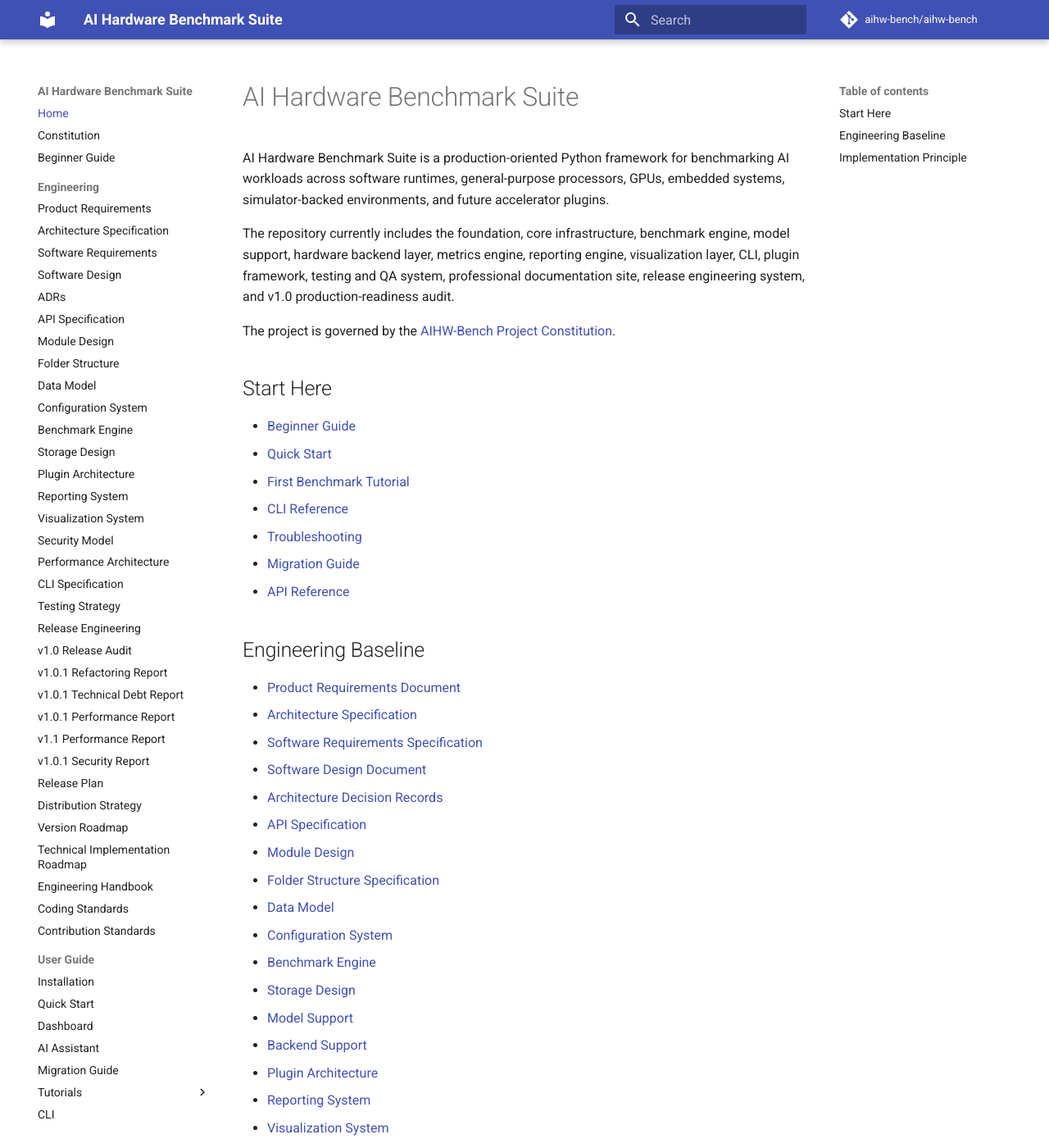
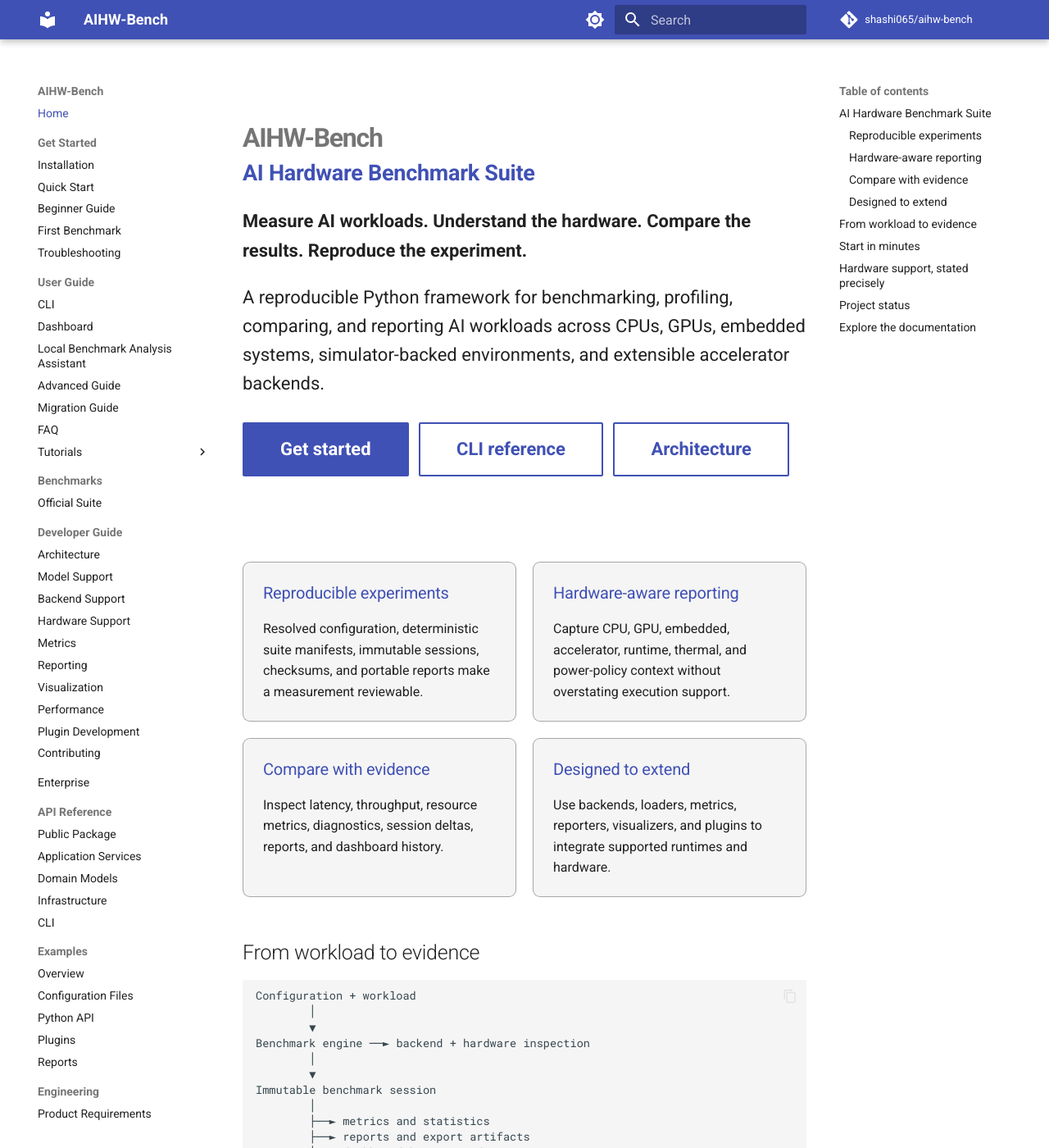
Before and after one commit to shashi065/aihw-bench, an MkDocs documentation site: the page built from docs/index.md, in a window 1280 px wide and 1400 px high. Shown: the whole window at 82% size. Built offline with MkDocs 1.6.1 and Material for MkDocs 9.7.7, drawn with Linux system fonts in a browser that asks for light colours; comment, search, counter and statistics services are not loaded; some of the changed text lies outside the part shown.

Commit message:
docs: professionalize AIHW-Bench public presentation

````diff
--- a/docs/index.md
+++ b/docs/index.md
@@ -1,52 +1,106 @@
-# AI Hardware Benchmark Suite
+<div class="hero" markdown>
 
-AI Hardware Benchmark Suite is a production-oriented Python framework for benchmarking AI workloads across software runtimes, general-purpose processors, GPUs, embedded systems, simulator-backed environments, and future accelerator plugins.
+# AIHW-Bench
 
-The repository currently includes the foundation, core infrastructure, benchmark engine, model support, hardware backend layer, metrics engine, reporting engine, visualization layer, CLI, plugin framework, testing and QA system, professional documentation site, release engineering system, and v1.0 production-readiness audit.
+## AI Hardware Benchmark Suite
 
-The project is governed by the [AIHW-Bench Project Constitution](constitution.md).
+**Measure AI workloads. Understand the hardware. Compare the results. Reproduce the experiment.**
 
-## Start Here
+A reproducible Python framework for benchmarking, profiling, comparing, and reporting AI workloads across CPUs, GPUs, embedded systems, simulator-backed environments, and extensible accelerator backends.
 
-- [Beginner Guide](user-guide/beginner.md)
-- [Quick Start](user-guide/quick-start.md)
-- [First Benchmark Tutorial](tutorials/first-benchmark.md)
-- [CLI Reference](user-guide/cli.md)
-- [Troubleshooting](user-guide/troubleshooting.md)
-- [Migration Guide](user-guide/migration.md)
-- [API Reference](api/index.md)
+<a class="md-button md-button--primary" href="user-guide/quick-start/">Get started</a>
+<a class="md-button" href="user-guide/cli/">CLI reference</a>
+<a class="md-button" href="developer-guide/architecture/">Architecture</a>
 
-## Engineering Baseline
+</div>
 
-- [Product Requirements Document](engineering/prd.md)
-- [Architecture Specification](engineering/architecture-specification.md)
-- [Software Requirements Specification](engineering/srs.md)
-- [Software Design Document](engineering/sdd.md)
-- [Architecture Decision Records](engineering/adrs.md)
-- [API Specification](engineering/api-specification.md)
-- [Module Design](engineering/module-design.md)
-- [Folder Structure Specification](engineering/folder-structure.md)
-- [Data Model](engineering/data-model.md)
-- [Configuration System](engineering/configuration-system.md)
-- [Benchmark Engine](engineering/benchmark-engine.md)
-- [Storage Design](engineering/storage-design.md)
-- [Model Support](developer-guide/model-support.md)
-- [Backend Support](developer-guide/backend-support.md)
-- [Plugin Architecture](engineering/plugin-architecture.md)
-- [Reporting System](engineering/reporting-system.md)
-- [Visualization System](engineering/visualization-system.md)
-- [Security Model](engineering/security-model.md)
-- [Performance Architecture](engineering/performance-architecture.md)
-- [CLI Specification](engineering/cli-specification.md)
-- [Testing Strategy](engineering/testing-strategy.md)
-- [Release Plan](engineering/release-plan.md)
-- [Unified Release and Distribution Strategy](engineering/distribution-strategy.md)
-- [Version Roadmap](engineering/version-roadmap.md)
-- [Technical Implementation Roadmap](engineering/technical-implementation-roadmap.md)
-- [Engineering Handbook](engineering/engineering-handbook.md)
-- [Coding Standards](engineering/coding-standards.md)
-- [Contribution Standards](engineering/contribution-standards.md)
+<div class="capability-grid" markdown>
 
-## Implementation Principle
+<div class="capability-card" markdown>
 
-The project is implemented subsystem by subsystem. A subsystem is complete only when it has production code, public documentation, tests, CLI or API integration where relevant, and CI coverage.
+### Reproducible experiments
+
+Resolved configuration, deterministic suite manifests, immutable sessions, checksums, and portable reports make a measurement reviewable.
+
+</div>
+
+<div class="capability-card" markdown>
+
+### Hardware-aware reporting
+
+Capture CPU, GPU, embedded, accelerator, runtime, thermal, and power-policy context without overstating execution support.
+
+</div>
+
+<div class="capability-card" markdown>
+
+### Compare with evidence
+
+Inspect latency, throughput, resource metrics, diagnostics, session deltas, reports, and dashboard history.
+
+</div>
+
+<div class="capability-card" markdown>
+
+### Designed to extend
+
+Use backends, loaders, metrics, reporters, visualizers, and plugins to integrate supported runtimes and hardware.
+
+</div>
+
+</div>
+
+## From workload to evidence
+
+```text
+Configuration + workload
+        │
+        ▼
+Benchmark engine ──► backend + hardware inspection
+        │
+        ▼
+Immutable benchmark session
+        │
+        ├──► metrics and statistics
+        ├──► reports and export artifacts
+        ├──► dashboard history and comparisons
+        └──► local benchmark analysis assistant
+```
+
+## Start in minutes
+
+```bash
+python -m pip install aihw-bench
+aihw-bench benchmark --backend reference --warmup 1 --iterations 10 --report json
+```
+
+Continue with the [Quick Start](user-guide/quick-start.md), explore the [CLI](user-guide/cli.md), or materialize the [official suite](benchmarks/official-suite.md).
+
+## Hardware support, stated precisely
+
+| Capability state | What it means |
+| --- | --- |
+| **Detected** | A host or runtime probe identified the hardware/software. |
+| **Reportable** | AIHW-Bench can capture and display its metadata. |
+| **Runnable** | An executable backend exists for the selected target. |
+| **Accelerated** | The workload/runtime actually uses that acceleration path. |
+
+Detection alone does not imply execution. For example, FPGA and RTL entries are reportable integration boundaries; the core package does not synthesize designs, program boards, or invoke vendor simulator binaries. Read the [hardware support guide](developer-guide/hardware-support.md) for the exact boundaries.
+
+## Project status
+
+<span class="status-pill">Stable v2.0.0</span>
+<span class="status-pill">Python 3.12+</span>
+<span class="status-pill">Local-first</span>
+
+The official suite uses deterministic synthetic inputs and **reference fixtures / synthetic baselines**. Real-device results require a compatible workload/runtime and a documented hardware test environment. The built-in assistant is a deterministic, metric-grounded **local benchmark analysis assistant**—not an LLM service.
+
+## Explore the documentation
+
+| Start here | Build and extend | Operate and compare |
+| --- | --- | --- |
+| [Installation](user-guide/installation.md) | [Developer guide](developer-guide/architecture.md) | [Dashboard](user-guide/dashboard.md) |
+| [Quick start](user-guide/quick-start.md) | [Plugin development](developer-guide/plugin-development.md) | [Reports](developer-guide/reporting.md) |
+| [Official suite](benchmarks/official-suite.md) | [API reference](api/index.md) | [Enterprise foundations](enterprise.md) |
+
+The full engineering record—including architecture, security, storage, testing, and release specifications—remains available in [Engineering](engineering/prd.md).
--- /dev/null
+++ b/docs/stylesheets/extra.css
@@ -0,0 +1,59 @@
+/* Public documentation presentation: accessible, responsive, and theme-compatible. */
+.hero {
+  max-width: 58rem;
+  padding: 2.5rem 0 2rem;
+}
+.hero h1 {
+  font-weight: 800;
+  letter-spacing: -0.04em;
+  margin-bottom: 0.15rem;
+}
+.hero h2 {
+  color: var(--md-primary-fg-color);
+  font-size: 1.35rem;
+  font-weight: 600;
+  margin-top: 0;
+}
+.hero p {
+  font-size: 1.1rem;
+  max-width: 48rem;
+}
+.hero .md-button {
+  margin: 0.35rem 0.35rem 0.35rem 0;
+}
+.capability-grid {
+  display: grid;
+  gap: 1rem;
+  grid-template-columns: repeat(2, minmax(0, 1fr));
+  margin: 1.75rem 0 2.5rem;
+}
+.capability-card {
+  background: var(--md-code-bg-color);
+  border: 1px solid var(--md-default-fg-color--lighter);
+  border-radius: 0.45rem;
+  padding: 1.1rem 1.2rem;
+}
+.capability-card h3 {
+  color: var(--md-primary-fg-color);
+  margin-top: 0;
+}
+.capability-card p:last-child {
+  margin-bottom: 0;
+}
+.status-pill {
+  background: color-mix(in srgb, var(--md-primary-fg-color) 13%, transparent);
+  border: 1px solid color-mix(in srgb, var(--md-primary-fg-color) 35%, transparent);
+  border-radius: 2rem;
+  color: var(--md-default-fg-color);
+  display: inline-block;
+  font-size: 0.75rem;
+  font-weight: 700;
+  letter-spacing: 0.02em;
+  margin: 0 0.35rem 1rem 0;
+  padding: 0.3rem 0.65rem;
+}
+@media screen and (max-width: 44.9375em) {
+  .hero { padding-top: 1.25rem; }
+  .hero h1 { font-size: 2.15rem; }
+  .capability-grid { grid-template-columns: 1fr; }
+}
--- a/mkdocs.yml
+++ b/mkdocs.yml
@@ -1,19 +1,79 @@
-site_name: AI Hardware Benchmark Suite
-site_description: Universal benchmarking and profiling for AI hardware and accelerators.
-site_url: https://aihw-bench.github.io/aihw-bench/
-repo_url: https://github.com/aihw-bench/aihw-bench
-repo_name: aihw-bench/aihw-bench
+site_name: AIHW-Bench
+site_description: Reproducible benchmarking and profiling for AI hardware, workloads, and accelerators.
+site_url: https://shashi065.github.io/aihw-bench/
+repo_url: https://github.com/shashi065/aihw-bench
+repo_name: shashi065/aihw-bench
+edit_uri: edit/main/docs/
 theme:
   name: material
+  language: en
   features:
+    - navigation.instant
     - navigation.sections
-    - navigation.instant
+    - navigation.top
+    - navigation.footer
     - content.code.copy
     - content.tabs.link
+    - search.highlight
+    - search.share
+  palette:
+    - media: "(prefers-color-scheme: light)"
+      scheme: default
+      toggle:
+        icon: material/brightness-7
+        name: Switch to dark mode
+    - media: "(prefers-color-scheme: dark)"
+      scheme: slate
+      toggle:
+        icon: material/brightness-4
+        name: Switch to light mode
+extra_css:
+  - stylesheets/extra.css
 nav:
   - Home: index.md
-  - Constitution: constitution.md
-  - Beginner Guide: user-guide/beginner.md
+  - Get Started:
+      - Installation: user-guide/installation.md
+      - Quick Start: user-guide/quick-start.md
+      - Beginner Guide: user-guide/beginner.md
+      - First Benchmark: tutorials/first-benchmark.md
+      - Troubleshooting: user-guide/troubleshooting.md
+  - User Guide:
+      - CLI: user-guide/cli.md
+      - Dashboard: user-guide/dashboard.md
+      - Local Benchmark Analysis Assistant: user-guide/assistant.md
+      - Advanced Guide: user-guide/advanced.md
+      - Migration Guide: user-guide/migration.md
+      - FAQ: user-guide/faq.md
+      - Tutorials:
+          - Compare Sessions: tutorials/compare-sessions.md
+          - Generate Reports: tutorials/generate-reports.md
+          - Build a Plugin: tutorials/build-a-plugin.md
+  - Benchmarks:
+      - Official Suite: benchmarks/official-suite.md
+  - Developer Guide:
+      - Architecture: developer-guide/architecture.md
+      - Model Support: developer-guide/model-support.md
+      - Backend Support: developer-guide/backend-support.md
+      - Hardware Support: developer-guide/hardware-support.md
+      - Metrics: developer-guide/metrics.md
+      - Reporting: developer-guide/reporting.md
+      - Visualization: developer-guide/visualization.md
+      - Performance: developer-guide/performance.md
+      - Plugin Development: developer-guide/plugin-development.md
+      - Contributing: developer-guide/contributing.md
+  - Enterprise: enterprise.md
+  - API Reference:
+      - Public Package: api/index.md
+      - Application Services: api/application.md
+      - Domain Models: api/domain.md
+      - Infrastructure: api/infrastructure.md
+      - CLI: api/cli.md
+  - Examples:
+      - Overview: examples/index.md
+      - Configuration Files: examples/configuration.md
+      - Python API: examples/python-api.md
+      - Plugins: examples/plugins.md
+      - Reports: examples/reports.md
   - Engineering:
       - Product Requirements: engineering/prd.md
       - Architecture Specification: engineering/architecture-specification.md
@@ -35,12 +95,6 @@
       - CLI Specification: engineering/cli-specification.md
       - Testing Strategy: engineering/testing-strategy.md
       - Release Engineering: engineering/release-engineering.md
-      - v1.0 Release Audit: engineering/v1-release-audit.md
-      - v1.0.1 Refactoring Report: engineering/v1.0.1-refactoring-report.md
-      - v1.0.1 Technical Debt Report: engineering/v1.0.1-technical-debt-report.md
-      - v1.0.1 Performance Report: engineering/v1.0.1-performance-report.md
-      - v1.1 Performance Report: engineering/v1.1-performance-report.md
-      - v1.0.1 Security Report: engineering/v1.0.1-security-report.md
       - Release Plan: engineering/release-plan.md
       - Distribution Strategy: engineering/distribution-strategy.md
       - Version Roadmap: engineering/version-roadmap.md
@@ -48,47 +102,15 @@
       - Engineering Handbook: engineering/engineering-handbook.md
       - Coding Standards: engineering/coding-standards.md
       - Contribution Standards: engineering/contribution-standards.md
-  - User Guide:
-      - Installation: user-guide/installation.md
-      - Quick Start: user-guide/quick-start.md
-      - Dashboard: user-guide/dashboard.md
-      - AI Assistant: user-guide/assistant.md
-      - Migration Guide: user-guide/migration.md
-      - Tutorials:
-          - First Benchmark: tutorials/first-benchmark.md
-          - Compare Sessions: tutorials/compare-sessions.md
-          - Generate Reports: tutorials/generate-reports.md
-          - Build A Plugin: tutorials/build-a-plugin.md
-      - CLI: user-guide/cli.md
-      - Advanced Guide: user-guide/advanced.md
-      - Troubleshooting: user-guide/troubleshooting.md
-      - FAQ: user-guide/faq.md
-  - Enterprise: enterprise.md
-  - Developer Guide:
-      - Architecture: developer-guide/architecture.md
-      - Contributing: developer-guide/contributing.md
-      - Plugin Development: developer-guide/plugin-development.md
-      - Model Support: developer-guide/model-support.md
-      - Backend Support: developer-guide/backend-support.md
-      - Advanced Hardware Support: developer-guide/hardware-support.md
-      - Metrics: developer-guide/metrics.md
-      - Reporting: developer-guide/reporting.md
-      - Visualization: developer-guide/visualization.md
-      - Performance Guide: developer-guide/performance.md
-  - Benchmarks:
-      - Official Suite: benchmarks/official-suite.md
-  - Examples:
-      - Overview: examples/index.md
-      - Configuration Files: examples/configuration.md
-      - Python API: examples/python-api.md
-      - Plugins: examples/plugins.md
-      - Reports: examples/reports.md
-  - API Reference:
-      - Public Package: api/index.md
-      - Application Services: api/application.md
-      - Domain Models: api/domain.md
-      - Infrastructure: api/infrastructure.md
-      - CLI: api/cli.md
+      - Historical Audits:
+          - v1.0 Release Audit: engineering/v1-release-audit.md
+          - v1.0.1 Refactoring Report: engineering/v1.0.1-refactoring-report.md
+          - v1.0.1 Technical Debt Report: engineering/v1.0.1-technical-debt-report.md
+          - v1.0.1 Performance Report: engineering/v1.0.1-performance-report.md
+          - v1.0.1 Security Report: engineering/v1.0.1-security-report.md
+          - v1.1 Performance Report: engineering/v1.1-performance-report.md
+  - Project:
+      - Constitution: constitution.md
 markdown_extensions:
   - admonition
   - attr_list
````
Also changed, not shown: README.md (+131 -27 lines), docs/constitution.md (+1 -1 lines), docs/engineering/distribution-strategy.md (+1 -1 lines), docs/engineering/prd.md (+1 -1 lines), docs/user-guide/installation.md (+2 -2 lines), pyproject.toml (+6 -6 lines).
